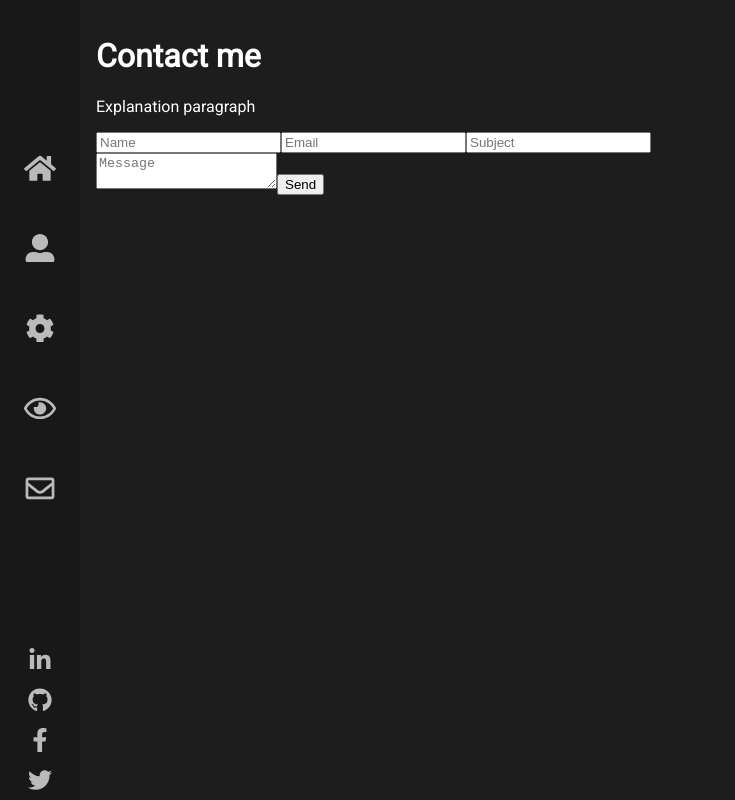
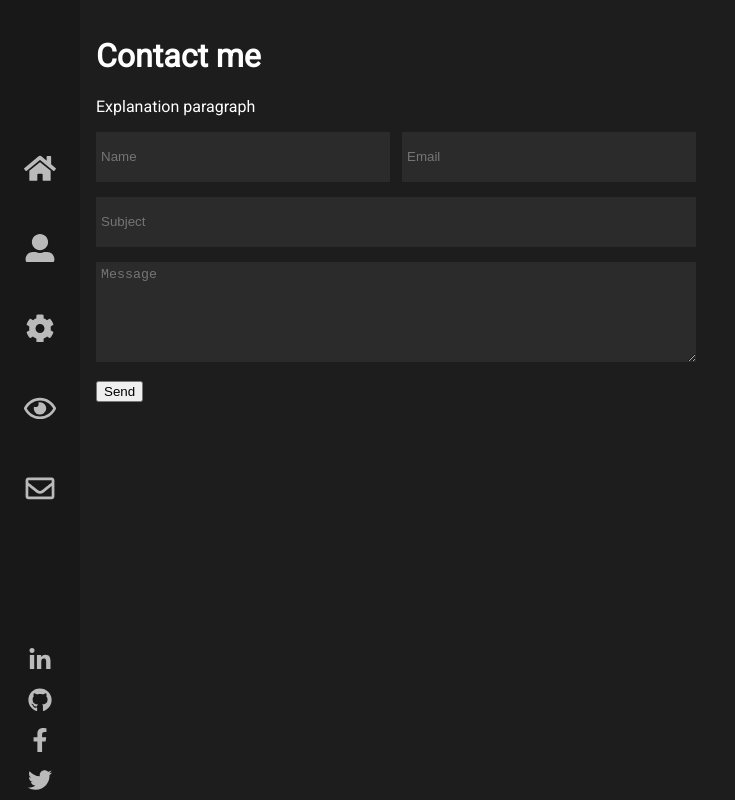
Before and after one commit to ranm13/portfolio, a React (Create React App) app: page /contact in a window 1280 px wide. Shown: the whole page, without its empty margins (0-735 px from the left). Built offline with nearby package versions, Linux system fonts and the light colour scheme.

Commit message:
initial design of the inputs on Contact page

```diff
--- a/src/components/pages/Contact.css
+++ b/src/components/pages/Contact.css
@@ -9,3 +9,37 @@
         width: 100vh;
     }
 }
+
+.contact-page-container .contact-info{
+    width: 100%;
+    box-sizing: border-box;
+}
+
+.contact-info .field{
+    padding: 5px;
+    margin: 0px 0px 15px 0px;
+    height: 50px;
+    width: 100%;
+    border: 0;
+    overflow: hidden;
+    clear: both;
+    background: #2b2b2b;
+    color: var(--primary-text-color);
+    box-sizing: border-box;
+}
+
+.contact-info .field.half{
+    width: 49%;
+    margin-left: 2%;
+    float: left;
+    clear: none;
+}
+
+.contact-info .half:first-child {
+    margin-left: 0;
+}
+
+.contact-info textarea.field {
+     resize: vertical;
+     min-height: 100px;
+}
--- a/src/components/pages/Contact.jsx
+++ b/src/components/pages/Contact.jsx
@@ -21,10 +21,10 @@ class Contact extends Component{
         <p>Explanation paragraph</p>
 
         <form className="contact-info" autoComplete="off" >
-          <input placeholder="Name" name="name" value={this.state.name} type="text" onChange={this.onInputValueChange}/>
-          <input placeholder="Email" name="email" value={this.state.email} type="text" onChange={this.onInputValueChange}/>
-          <input placeholder="Subject" name="subject" value={this.state.subject} type="text" onChange={this.onInputValueChange}/>
-          <textarea placeholder="Message" name="message" value={this.state.message} type="text" onChange={this.onInputValueChange}/>
+          <input className="field half" placeholder="Name" name="name" value={this.state.name} type="text" onChange={this.onInputValueChange}/>
+          <input className="field half" placeholder="Email" name="email" value={this.state.email} type="text" onChange={this.onInputValueChange}/>
+          <input  className="field" placeholder="Subject" name="subject" value={this.state.subject} type="text" onChange={this.onInputValueChange}/>
+          <textarea className="field" placeholder="Message" name="message" value={this.state.message} type="text" onChange={this.onInputValueChange}/>
           <button type="button" onClick={this.send}>Send</button>
         </form>
       </div>);
```
